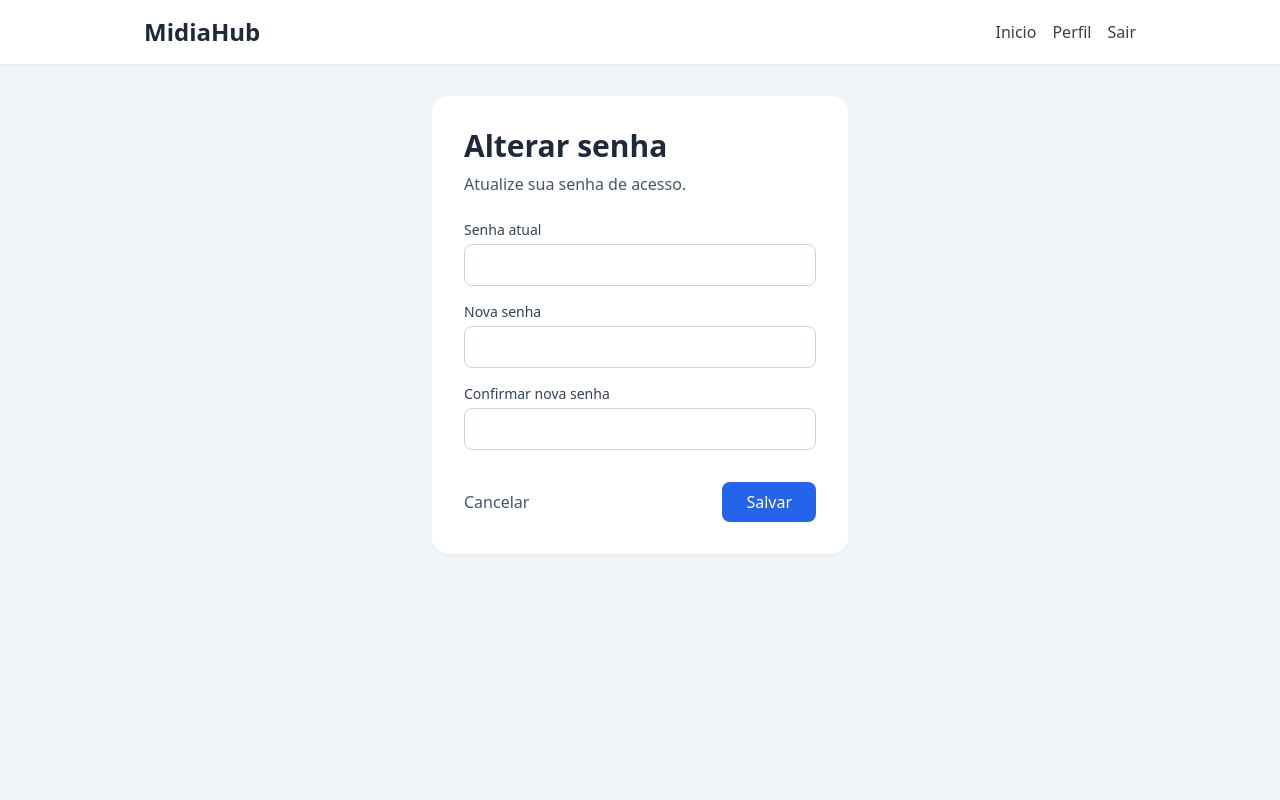
After one commit to eduardogil-byte/Site-de-Midias, a Flask app: page /alterar-senha in a window 1280 px wide. The commit adds this page. Run offline with Flask 3, Linux system fonts and the light colour scheme; a user stored in the database is signed in; some libraries are stand-ins or nearby versions.

Commit message:
curtidas e layout

```diff
--- a/app/controllers/auth_controller.py
+++ b/app/controllers/auth_controller.py
@@ -44,6 +44,7 @@ def cadastro():
     db.session.add(novo_usuario)
     db.session.commit()
 
+    flash("Cadastro realizado com sucesso. Faca login para continuar.", "sucesso")
     return redirect(url_for("login"))
 
 
@@ -97,6 +98,52 @@ def perfil():
 
 
 @csrf_protect
+def alterar_senha():
+    usuario_id = session.get("usuario_id")
+
+    if not usuario_id:
+        flash("Faca login para alterar sua senha.", "erro")
+        return redirect(url_for("login"))
+
+    usuario = db.session.get(User, usuario_id)
+
+    if usuario is None:
+        session.pop("usuario_id", None)
+        flash("Sessao expirada. Faca login novamente.", "erro")
+        return redirect(url_for("login"))
+
+    if request.method == "GET":
+        return render_template("alterar_senha.html")
+
+    senha_atual = request.form.get("senha_atual") or ""
+    nova_senha = request.form.get("nova_senha") or ""
+    confirmar_senha = request.form.get("confirmar_senha") or ""
+
+    if not senha_atual or not nova_senha or not confirmar_senha:
+        flash("Preencha todos os campos.", "erro")
+        return redirect(url_for("alterar_senha"))
+
+    if not check_password_hash(usuario.senha_hash, senha_atual):
+        flash("Senha atual incorreta.", "erro")
+        return redirect(url_for("alterar_senha"))
+
+    if len(nova_senha) < 6:
+        flash("A nova senha deve ter pelo menos 6 caracteres.", "erro")
+        return redirect(url_for("alterar_senha"))
+
+    if nova_senha != confirmar_senha:
+        flash("A confirmacao da senha nao confere.", "erro")
+        return redirect(url_for("alterar_senha"))
+
+    usuario.senha_hash = generate_password_hash(nova_senha)
+    db.session.commit()
+
+    flash("Senha alterada com sucesso.", "sucesso")
+    return redirect(url_for("perfil"))
+
+
+@csrf_protect
 def logout():
     session.pop("usuario_id", None)
+    flash("Logout realizado com sucesso.", "sucesso")
     return redirect(url_for("home"))
--- a/app/controllers/post_controller.py
+++ b/app/controllers/post_controller.py
@@ -2,6 +2,7 @@ import os
 import secrets
 
 from flask import flash, jsonify, redirect, render_template, request, session, url_for
+from sqlalchemy.exc import IntegrityError
 from werkzeug.utils import secure_filename
 
 from app.database import db
@@ -81,6 +82,10 @@ def quer_resposta_json():
     )
 
 
+def total_likes_post(post_id):
+    return Like.query.filter_by(post_id=post_id).count()
+
+
 @csrf_protect
 def publicar():
     usuario_id = session.get("usuario_id")
@@ -147,6 +152,7 @@ def publicar():
     db.session.add(novo_post)
     db.session.commit()
 
+    flash("Publicacao criada com sucesso.", "sucesso")
     return redirect(url_for("home"))
 
 
@@ -161,6 +167,40 @@ def like_post(post_id):
         flash("Publicacao nao encontrada.", "erro")
         return redirect(url_for("home"))
 
+    usuario_id = session.get("usuario_id")
+
+    if not usuario_id:
+        if quer_resposta_json():
+            return jsonify(
+                {
+                    "ok": False,
+                    "message": "Faca login para curtir publicacoes.",
+                    "redirect": url_for("login"),
+                    "likes": post.total_likes,
+                }
+            ), 401
+
+        flash("Faca login para curtir publicacoes.", "erro")
+        return redirect(url_for("login"))
+
+    usuario = db.session.get(User, usuario_id)
+
+    if usuario is None:
+        session.pop("usuario_id", None)
+
+        if quer_resposta_json():
+            return jsonify(
+                {
+                    "ok": False,
+                    "message": "Sessao expirada. Faca login novamente.",
+                    "redirect": url_for("login"),
+                    "likes": post.total_likes,
+                }
+            ), 401
+
+        flash("Sessao expirada. Faca login novamente.", "erro")
+        return redirect(url_for("login"))
+
     session_id = obter_identificador_like()
 
     like_existente = Like.query.filter_by(
@@ -169,22 +209,56 @@ def like_post(post_id):
     ).first()
 
     if like_existente:
+        db.session.delete(like_existente)
+        db.session.commit()
+
         if quer_resposta_json():
             return jsonify(
                 {
-                    "ok": False,
-                    "message": "Voce ja curtiu esta publicacao.",
-                    "likes": post.total_likes,
+                    "ok": True,
+                    "liked": False,
+                    "likes": total_likes_post(post.id),
                 }
-            ), 409
+            )
 
-        flash("Voce ja curtiu esta publicacao.", "erro")
+        flash("Curtida removida.", "sucesso")
         return redirect(url_for("home"))
 
     db.session.add(Like(post_id=post.id, session_id=session_id))
-    db.session.commit()
+
+    try:
+        db.session.commit()
+    except IntegrityError:
+        db.session.rollback()
+        like_existente = Like.query.filter_by(
+            post_id=post.id,
+            session_id=session_id,
+        ).first()
+
+        if like_existente:
+            db.session.delete(like_existente)
+            db.session.commit()
+
+        if quer_resposta_json():
+            return jsonify(
+                {
+                    "ok": True,
+                    "liked": False,
+                    "likes": total_likes_post(post.id),
+                }
+            )
+
+        flash("Curtida removida.", "sucesso")
+        return redirect(url_for("home"))
 
     if quer_resposta_json():
-        return jsonify({"ok": True, "likes": post.total_likes})
+        return jsonify(
+            {
+                "ok": True,
+                "liked": True,
+                "likes": total_likes_post(post.id),
+            }
+        )
 
+    flash("Publicacao curtida.", "sucesso")
     return redirect(url_for("home"))
--- a/app/static/js/app.js
+++ b/app/static/js/app.js
@@ -54,6 +54,19 @@ function textoLikes(total) {
   return `${total} ${total === 1 ? "like" : "likes"}`;
 }
 
+function aplicarEstadoCurtida(botao, curtido) {
+  botao.dataset.liked = curtido ? "true" : "false";
+  botao.textContent = curtido ? "Curtido" : "Curtir";
+
+  botao.classList.toggle("bg-blue-600", curtido);
+  botao.classList.toggle("text-white", curtido);
+  botao.classList.toggle("hover:bg-blue-700", curtido);
+  botao.classList.toggle("shadow-sm", curtido);
+  botao.classList.toggle("bg-slate-100", !curtido);
+  botao.classList.toggle("text-slate-700", !curtido);
+  botao.classList.toggle("hover:bg-slate-200", !curtido);
+}
+
 function prepararCurtidas() {
   document.querySelectorAll("[data-like-form]").forEach((formulario) => {
     formulario.addEventListener("submit", async (evento) => {
@@ -83,8 +96,13 @@ function prepararCurtidas() {
           contador.textContent = textoLikes(dados.likes);
         }
 
-        if (resposta.status === 409 && botao) {
-          botao.textContent = "Curtido";
+        if (resposta.status === 401 && dados.redirect) {
+          window.location.href = dados.redirect;
+          return;
+        }
+
+        if (resposta.ok && botao && typeof dados.liked === "boolean") {
+          aplicarEstadoCurtida(botao, dados.liked);
         }
       } catch (erro) {
         formulario.submit();
--- /dev/null
+++ b/app/views/templates/alterar_senha.html
@@ -0,0 +1,128 @@
+<!DOCTYPE html>
+<html lang="pt-BR">
+<head>
+  <meta charset="UTF-8">
+  <meta name="viewport" content="width=device-width, initial-scale=1.0">
+  <title>Alterar senha - MidiaHub</title>
+  <script src="https://cdn.tailwindcss.com"></script>
+</head>
+
+<body class="bg-slate-100 min-h-screen">
+  <header class="bg-white shadow-sm">
+    <div class="max-w-5xl mx-auto px-4 py-4 flex items-center justify-between">
+      <a href="/" class="text-2xl font-bold text-slate-800">
+        MidiaHub
+      </a>
+
+      <nav class="flex items-center gap-4">
+        <a href="/" class="text-slate-700 hover:text-blue-600 font-medium">
+          Inicio
+        </a>
+
+        <a href="/perfil" class="text-slate-700 hover:text-blue-600 font-medium">
+          Perfil
+        </a>
+
+        <form action="/logout" method="POST">
+          <input type="hidden" name="csrf_token" value="{{ csrf_token() }}">
+          <button type="submit" class="text-slate-700 hover:text-red-600 font-medium">
+            Sair
+          </button>
+        </form>
+      </nav>
+    </div>
+  </header>
+
+  <main class="max-w-md mx-auto px-4 py-8">
+    <section class="bg-white rounded-2xl shadow-sm p-8">
+      <div class="mb-6">
+        <h1 class="text-3xl font-bold text-slate-800">
+          Alterar senha
+        </h1>
+
+        <p class="text-slate-600 mt-2">
+          Atualize sua senha de acesso.
+        </p>
+      </div>
+
+      {% with messages = get_flashed_messages(with_categories=true) %}
+        {% if messages %}
+          <div class="mb-4 space-y-2">
+            {% for category, message in messages %}
+              {% if category == "sucesso" %}
+                <div data-alert class="bg-green-100 text-green-700 px-4 py-3 rounded-lg text-sm flex items-start justify-between gap-4">
+                  <span>{{ message }}</span>
+                  <button type="button" data-alert-close class="font-bold leading-none hover:text-green-900">x</button>
+                </div>
+              {% else %}
+                <div data-alert class="bg-red-100 text-red-700 px-4 py-3 rounded-lg text-sm flex items-start justify-between gap-4">
+                  <span>{{ message }}</span>
+                  <button type="button" data-alert-close class="font-bold leading-none hover:text-red-900">x</button>
+                </div>
+              {% endif %}
+            {% endfor %}
+          </div>
+        {% endif %}
+      {% endwith %}
+
+      <form action="/alterar-senha" method="POST" class="space-y-4">
+        <input type="hidden" name="csrf_token" value="{{ csrf_token() }}">
+
+        <div>
+          <label for="senha_atual" class="block text-sm font-medium text-slate-700 mb-1">
+            Senha atual
+          </label>
+
+          <input
+            type="password"
+            id="senha_atual"
+            name="senha_atual"
+            class="w-full border border-slate-300 rounded-lg px-4 py-2 outline-none focus:ring-2 focus:ring-blue-500"
+          >
+        </div>
+
+        <div>
+          <label for="nova_senha" class="block text-sm font-medium text-slate-700 mb-1">
+            Nova senha
+          </label>
+
+          <input
+            type="password"
+            id="nova_senha"
+            name="nova_senha"
+            class="w-full border border-slate-300 rounded-lg px-4 py-2 outline-none focus:ring-2 focus:ring-blue-500"
+          >
+        </div>
+
+        <div>
+          <label for="confirmar_senha" class="block text-sm font-medium text-slate-700 mb-1">
+            Confirmar nova senha
+          </label>
+
+          <input
+            type="password"
+            id="confirmar_senha"
+            name="confirmar_senha"
+            class="w-full border border-slate-300 rounded-lg px-4 py-2 outline-none focus:ring-2 focus:ring-blue-500"
+          >
+        </div>
+
+        <div class="flex items-center justify-between pt-4">
+          <a href="/perfil" class="text-slate-600 hover:text-blue-600 font-medium">
+            Cancelar
+          </a>
+
+          <button
+            type="submit"
+            class="bg-blue-600 text-white px-6 py-2 rounded-lg font-medium hover:bg-blue-700 transition"
+          >
+            Salvar
+          </button>
+        </div>
+      </form>
+    </section>
+  </main>
+
+  <script src="{{ url_for('static', filename='js/app.js') }}"></script>
+</body>
+</html>
--- a/run.py
+++ b/run.py
@@ -96,6 +96,13 @@ app.add_url_rule(
 )
 
 app.add_url_rule(
+    "/alterar-senha",
+    "alterar_senha",
+    auth_controller.alterar_senha,
+    methods=["GET", "POST"]
+)
+
+app.add_url_rule(
     "/logout",
     "logout",
     auth_controller.logout,
```
Also changed, not shown: app/controllers/home_controller.py (+15 -1 lines), app/views/templates/index.html (+56 -27 lines), app/views/templates/perfil.html (+24 -0 lines), instance/midiahub.db.
